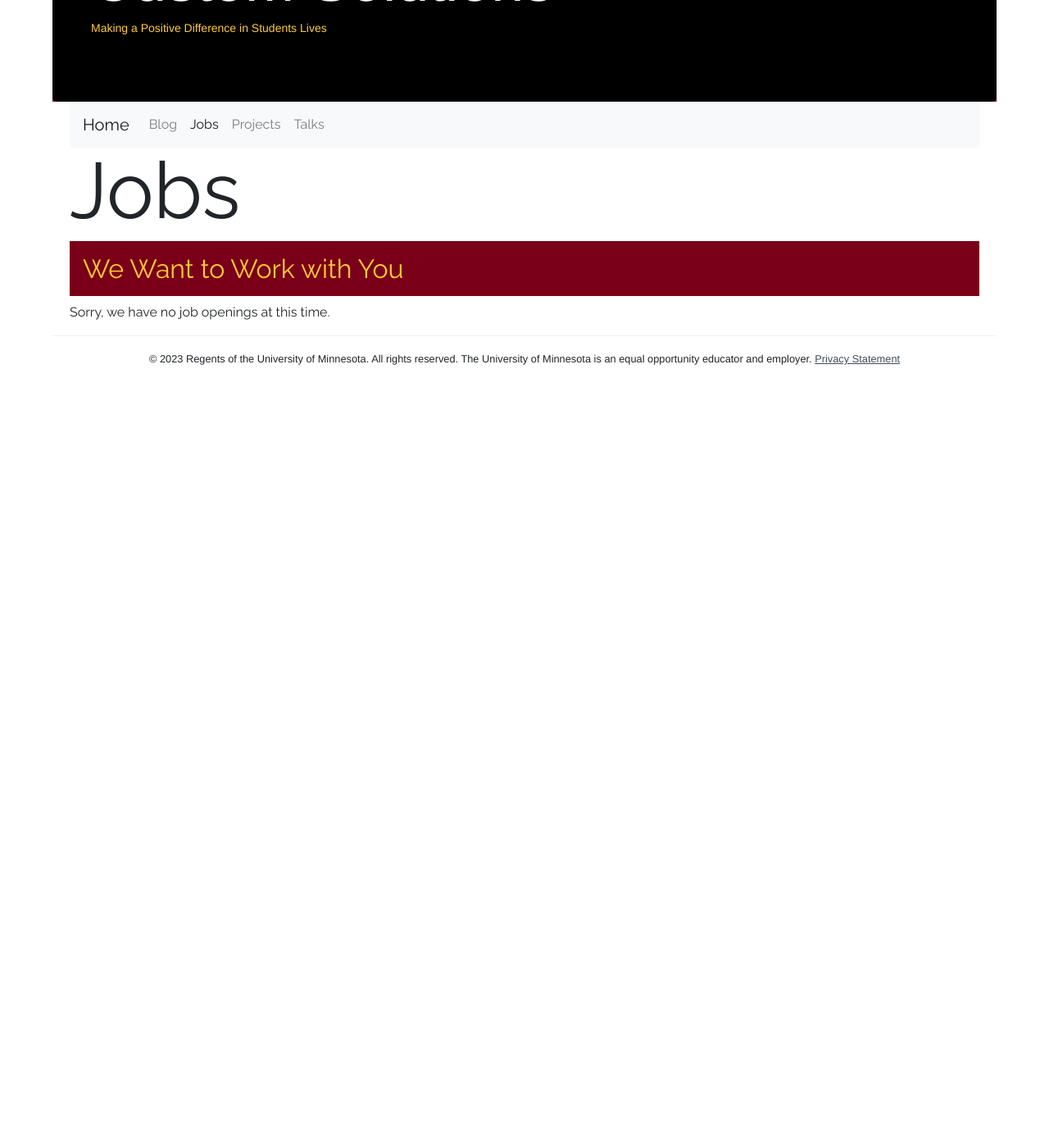
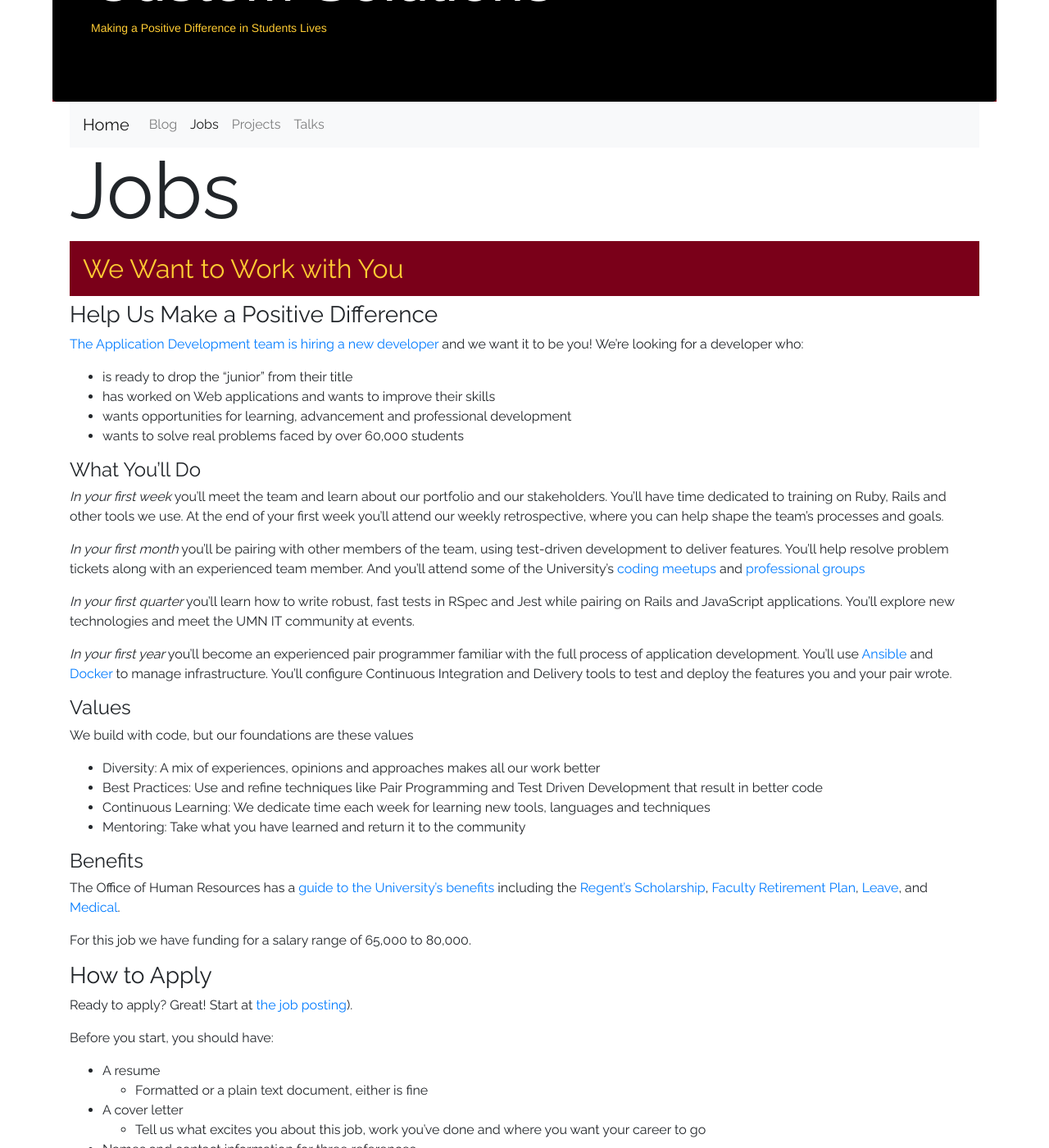
Before and after one commit to umn-asr/umn-asr.github.io, a Jekyll site: the page built from jobs.markdown, in a window 1280 px wide and 1400 px high, scrolled down 270 px. Shown: the whole window at 82% size. Built offline with Jekyll 4.4.1, drawn with Linux system fonts in a browser that asks for light colours; nearby versions of some CDN libraries; before the commit the page ends 900 px from its top, so only the background shows below that; some of the changed text lies outside the part shown.

Commit message:
Update job page for spring 2023 hiring (#38)
Updates our job page with details, z-links and salary for our open
position.

Co-authored-by: Ian Whitney <whit0694@umn.edu>
Co-authored-by: davinlagerroos <dlagerro@umn.edu>
Co-authored-by: Tony Thomas <thoma127@umn.edu>

```diff
--- a/jobs.markdown
+++ b/jobs.markdown
@@ -4,4 +4,87 @@ title: Jobs
 subtitle: We Want to Work with You
 ---
 
-Sorry, we have no job openings at this time.
+### Help Us Make a Positive Difference
+
+[The Application Development team is hiring a new developer](https://z.umn.edu/asr_ror_job_external) and we want it to be you! We're looking for a developer who:
+
+* is ready to drop the "junior" from their title
+* has worked on Web applications and wants to improve their skills
+* wants opportunities for learning, advancement and professional development
+* wants to solve real problems faced by over 60,000 students
+
+#### What You'll Do
+
+_In your first week_ you'll meet the team and learn about our portfolio and our stakeholders. You'll have time dedicated to training on Ruby, Rails and other tools we use. At the end of your first week you'll attend our weekly retrospective, where you can help shape the team's processes and goals.
+
+_In your first month_ you'll be pairing with other members of the team, using test-driven development to deliver features. You'll help resolve problem tickets along with an experienced team member. And you'll attend some of the University's [coding meetups](http://code-people.umn.edu/) and [professional groups](https://campus-climate.umn.edu/get-involved#faculty-staff)
+
+_In your first quarter_ you'll learn how to write robust, fast tests in RSpec and Jest while pairing on Rails and JavaScript applications. You'll explore new technologies and meet the UMN IT community at events.
+
+_In your first year_ you'll become an experienced pair programmer familiar with the full process of application development. You'll use [Ansible](https://www.ansible.com) and [Docker](https://www.docker.com) to manage infrastructure. You'll configure Continuous Integration and Delivery tools to test and deploy the features you and your pair wrote.
+
+#### Values
+
+We build with code, but our foundations are these values
+
+- Diversity: A mix of experiences, opinions and approaches makes all our work better
+- Best Practices: Use and refine techniques like Pair Programming and Test Driven Development that result in better code
+- Continuous Learning: We dedicate time each week for learning new tools, languages and techniques
+- Mentoring: Take what you have learned and return it to the community
+
+#### Benefits
+
+The Office of Human Resources has a [guide to the University's benefits](https://humanresources.umn.edu/benefits) including the [Regent's Scholarship](https://humanresources.umn.edu/benefits/tuition-benefits), [Faculty Retirement Plan](http://humanresources.umn.edu/employee-benefits/retirement#anchor-auto), [Leave](https://humanresources.umn.edu/benefits/vacations-and-leaves), and [Medical](https://humanresources.umn.edu/employee-benefits/medical).
+
+For this job we have funding for a salary range of 65,000 to 80,000.
+
+### How to Apply
+
+Ready to apply? Great! Start at [the job posting](https://z.umn.edu/asr_ror_job_external)).
+
+Before you start, you should have:
+
+- A resume
+   - Formatted or a plain text document, either is fine
+- A cover letter
+  - Tell us what excites you about this job, work you've done and where you want your career to go
+- Names and contact information for three references
+  - Mentors, bosses, co-workers, people you study with or talk to at meetups
+
+You can take a break at any point during the application process. Click the **Save Draft** button and you can return to your application later. When you log back into the job application system, click **My Activities** and then click on the job title **Web Application Developer**
+
+If you have any questions while applying, look at the [Using the Job Application System](http://humanresources.umn.edu/find-job/using-employment-system) page.
+
+### Interviews
+
+We use three interviews.
+
+1. A brief conversation over Zoom about your experience and interest in the job
+1. A panel interview with members of the Application Development team and one of our stakeholders
+1. Code reading and discussion with Application Development team members
+
+Oh, and we won't ask you to code anything on a whiteboard.
+
+All interviews will be remote.
+
+### Answers to Some Common Questions
+
+**Is this job remote or in person?**
+
+Our work location will be flexible. You can work on campus, at home, or a mix.
+
+**Do I need to be in Minnesota?**
+
+You should be able to travel to Minneapolis, MN a few days per month.
+
+**How about visas or relocation funds?**
+
+Academic Support Resources does not currently:
+
+- sponsor visas
+- offer relocation funds
+- offer signing bonuses
+
+### Other Questions
+
+Email <a href="mailto:thoma127@umn.edu">thoma127@umn.edu</a>
```
